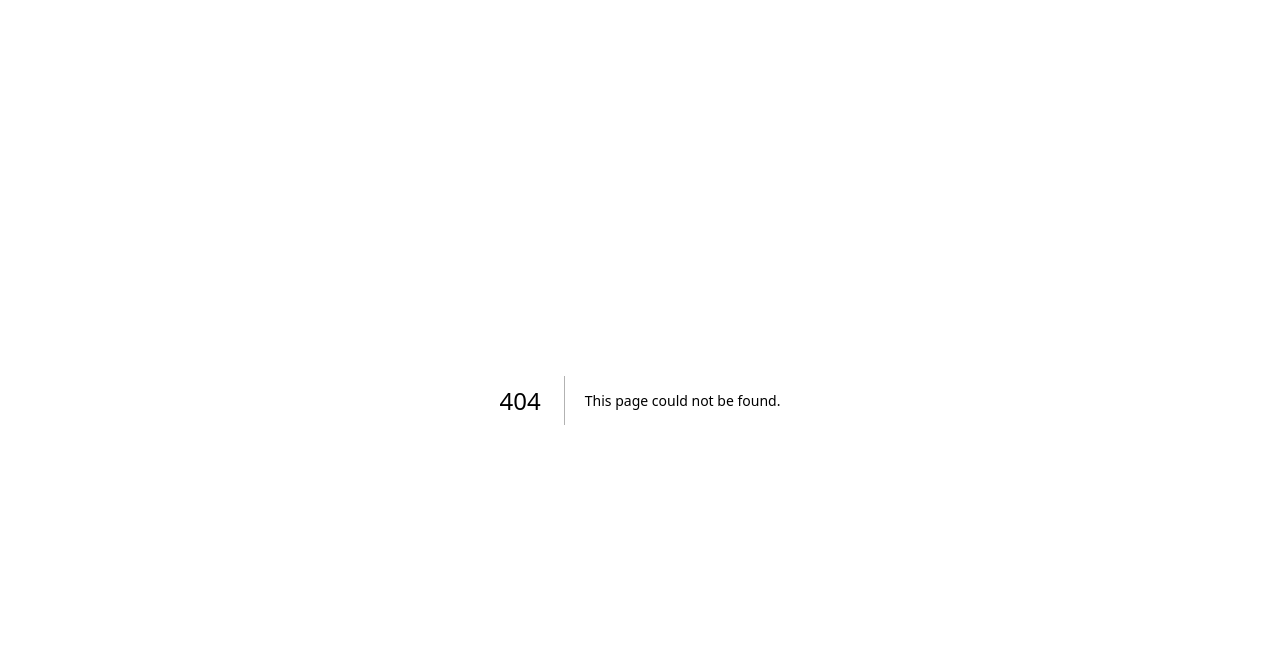
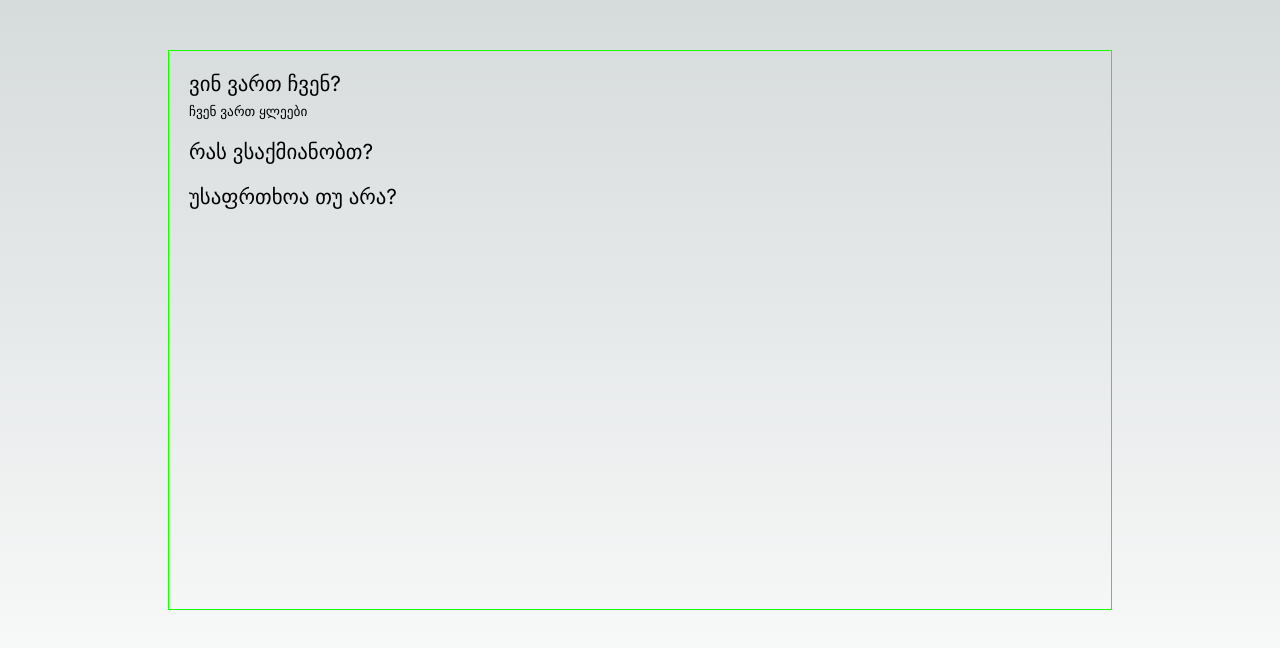
Before and after one commit to ItsYoungCoder/next-course-for-begginer, a Next.js app: page /aboutus in a window 1280 px wide. Before the commit this address had no page. Shown: the top 648 px of the page. Built offline with nearby package versions, Linux system fonts and the light colour scheme.

Commit message:
make aboutus page and this functional

```diff
--- /dev/null
+++ b/app/aboutus/page.module.css
@@ -0,0 +1,19 @@
+.container {
+    /* border: 1px solid red; */
+    height: 100vh;
+    padding: 50px;
+
+}
+.subContainer {
+    border: 1px solid rgb(26, 255, 0);
+    width: 80%;
+    margin: auto;
+    height: 80%;
+}
+.item{
+    margin: 20px;
+}
+.item .span{
+    display: block;
+    font-size: 1.3rem;
+}
--- /dev/null
+++ b/app/aboutus/page.tsx
@@ -0,0 +1,35 @@
+'use client'
+import { useState } from 'react'
+import styles from './page.module.css'
+export default () => {
+    const [items, setItems] = useState(1)
+
+    return (
+        <div className={styles.container}>
+            <div className={styles.subContainer}>
+
+                <div className={styles.item}>
+                    <span onClick={() => setItems(1)} className={styles.span}>ვინ ვართ ჩვენ?</span>
+                   {
+                    items === 1 ? <sub>ჩვენ ვართ ყლეები</sub> : ''
+                   }
+                </div>
+
+                <div onClick={() => setItems(2)} className={styles.item}>
+                    <span className={styles.span}>რას ვსაქმიანობთ?</span>
+                    {
+                        items === 2 ? <sub>ჩვენ ვართ დეველოპერები რომლებიც ვაკეთებთ სხვადასხვა ბიზნესისთვის საიტს</sub> : ''
+                    }
+                </div>
+
+                <div onClick={() => setItems(3)} className={styles.item}>
+                    <span className={styles.span}>უსაფრთხოა თუ არა?</span>
+                    {
+                        items === 3 ? <sub>ჩვენთან ურთიერთობა უსაფრთხოა</sub> : ''
+                    }
+                </div>
+
+            </div>
+        </div>
+    )
+}
--- a/app/components/Products/Products.tsx
+++ b/app/components/Products/Products.tsx
@@ -13,6 +13,7 @@ export default () => {
             setProducts(result.data)
         })
     }, [sort, limit])
+
     return (
             <ul>
                 {
--- a/app/components/showHide/Show.tsx
+++ b/app/components/showHide/Show.tsx
@@ -4,7 +4,6 @@ import styles from './show.module.scss'
 export default () => {
 
     const [show, setShow] = useState(false)
-
 
     const onClick = () => {
         setShow(!show)
--- a/app/product/page.tsx
+++ b/app/product/page.tsx
@@ -1,6 +1,4 @@
 'use client'
-import axios from "axios"
-import { useEffect, useState } from "react"
 import Filters from "../components/Filters/Filters"
 import Products from "../components/Products/Products"
 
```
Also changed, not shown: app/page.tsx (+26 -0 lines), app/page.module.css (line endings or trailing spaces).
